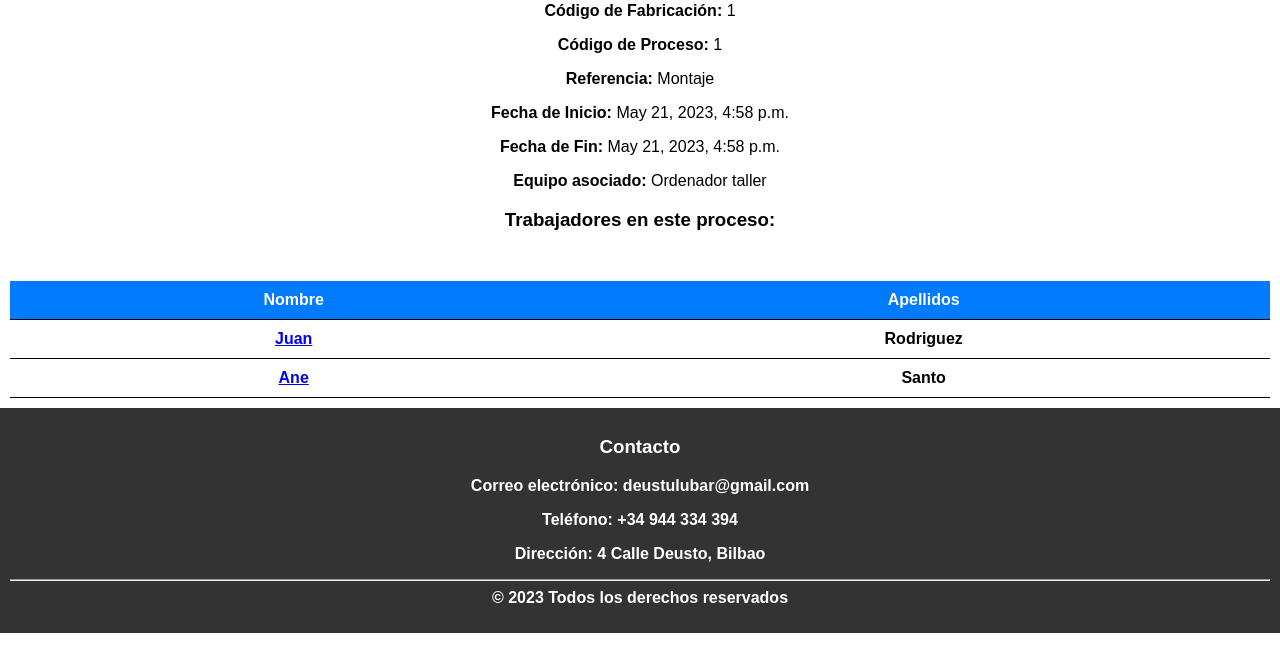
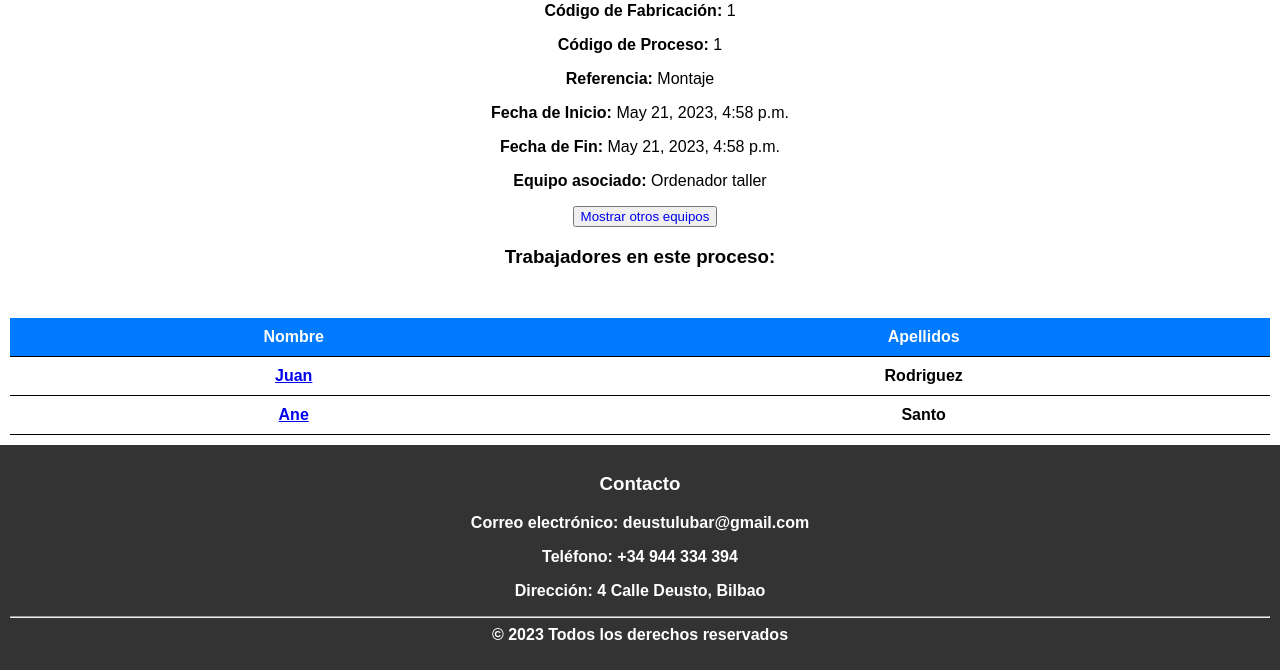
Before and after one commit to xtelleria/main, a Django app: page /3/1/ in a window 1280 px wide. Shown: the part 182-852 px from the top of the page. Before the commit the page ends 815 px from the top, so only its background shows below. Run offline with Django 4.2, Linux system fonts and the light colour scheme; data comes from the database, SQL or seed files in the repository.

Commit message:
De proceso detalle a equipos + de detalle empleado a detalle proceso + arreglado el detalle de el empleado

```diff
--- a/DeustubularSL_app/static/style.css
+++ b/DeustubularSL_app/static/style.css
@@ -67,6 +67,20 @@ footer {
   color: #fff;
   text-decoration: none;
 }
+
+.btn-mostrar-equipo {
+  display: inline-block;
+  margin-left: 10px;
+  vertical-align: middle;
+
+}
+.btn-mostrar-equipo:hover{
+  background-color: #7cb7f7;
+}
+.btn-mostrar-equipo a{
+  text-decoration: none;
+}
+
 
 /* Definimos el estilo del formulario con un borde, un relleno y un borde redondeado */
 .formulario {
--- a/DeustubularSL_app/templates/DeustubularSL_app/proceso_detalle.html
+++ b/DeustubularSL_app/templates/DeustubularSL_app/proceso_detalle.html
@@ -8,6 +8,7 @@
 <p><strong>Fecha de Inicio:</strong> {{ proceso.fechaIni }}</p>
 <p><strong>Fecha de Fin:</strong> {{ proceso.fechaFin }}</p>
 <p><strong>Equipo asociado: </strong>{{ proceso.FKidEquipo }}</p>
+<p><button class="btn-mostrar-equipo"><a href="{% url 'listar_equipo' %}">Mostrar otros equipos</a></button></p>
 <h3><strong>Trabajadores en este proceso: </h3>
 <table>
   <thead>
```
Also changed, not shown: DeustubularSL_app/templates/DeustubularSL_app/empleado_detalle.html (+5 -5 lines).
